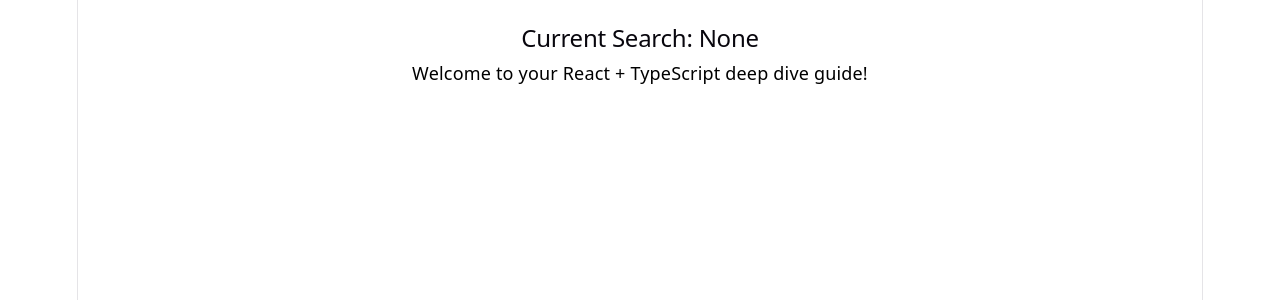
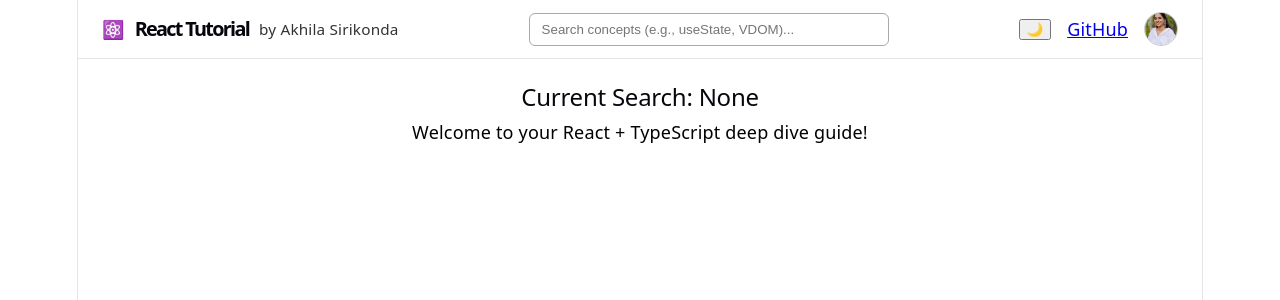
Before and after one commit to AkhilaSirikonda/react-deep-dive, a React (Vite) app: page / in a window 1280 px wide. Shown: the top 300 px of the page. Built offline with nearby package versions, Linux system fonts and the light colour scheme.

Commit message:
Adding items in header flex

```diff
--- a/src/App.tsx
+++ b/src/App.tsx
@@ -4,11 +4,12 @@ import Header from './components/Header';
 export default function App() {
   const [isDarkMode, setIsDarkMode] = useState(false);
   const [searchQuery, setSearchQuery] = useState('');
+  const authorName = "Akhila Sirikonda";
 
   return (
     <div style={{ backgroundColor: isDarkMode ? '#121212' : '#fff', minHeight: '100vh' }}>
       <Header
-        authorName="Akhila Sirikonda"
+        authorName={authorName}
         repoUrl="https://github.com/AkhilaSirikonda/react-deep-dive"
         isDarkMode={isDarkMode}
         onToggleTheme={() => setIsDarkMode(!isDarkMode)}
--- a/src/components/Header.tsx
+++ b/src/components/Header.tsx
@@ -1,9 +1,11 @@
+import "../styles/Header.css";
+
 interface HeaderProps {
-    authorName: string;
-    repoUrl: string;
-    isDarkMode: boolean;
-    onToggleTheme: () => void;
-    onSearch: (query: string) => void;
+  authorName: string;
+  repoUrl: string;
+  isDarkMode: boolean;
+  onToggleTheme: () => void;
+  onSearch: (query: string) => void;
 }
 
 export default function Header({
@@ -15,7 +17,48 @@ export default function Header({
 }: HeaderProps) {
   return (
     <header className={`header ${isDarkMode ? 'header-dark' : 'header-light'}`}>
-      {/* Header content */}
+      {/* 1. Brand / Logo Section */}
+      <div className="brand">
+        <span className="logo-icon">⚛️</span>
+        <h1 className="title">React Tutorial</h1>
+        <span className="author-badge">by {authorName}</span>
+      </div>
+
+      {/* 2. Search Section */}
+      <div className="search-container">
+        <input
+          type="text"
+          placeholder="Search concepts (e.g., useState, VDOM)..."
+          onChange={(e) => onSearch(e.target.value)}
+          className="search-input"
+        />
+      </div>
+
+      {/* 3. Controls / Navigation Section */}
+      <nav className="nav">
+        <button
+          onClick={onToggleTheme}
+          className="theme-button"
+          aria-label="Toggle dark mode"
+          type="button"
+        >
+          {isDarkMode ? '☀️' : '🌙'}
+        </button>
+
+        <a
+          href={repoUrl}
+          target="_blank"
+          rel="noopener noreferrer"
+          className="nav-link"
+        >
+          GitHub
+        </a>
+        <img
+            src="/profile.jpg"
+            alt={authorName}
+            className="profile-avatar"
+          />
+      </nav>
     </header>
   );
 }
--- a/src/styles/Header.css
+++ b/src/styles/Header.css
@@ -1,44 +1,38 @@
+/* Parent Flex Container */
 .header {
   display: flex;
-  align-items: center;
-  justify-content: space-between;
+  align-items: center;            /* Vertically centers all 3 main items */
+  justify-content: space-between; /* Spreads items left, middle, right */
   padding: 12px 24px;
+  gap: 16px;                      /* Ensures items don't collide */
   border-bottom: 1px solid #ccc;
   transition: background-color 0.2s ease, color 0.2s ease;
 }
 
-.header-light {
-  background-color: #ffffff;
-  color: #000000;
-}
-
-.header-dark {
-  background-color: #1a1a1a;
-  color: #ffffff;
-}
-
+/* 1. Brand Section Flex Alignment */
 .brand {
   display: flex;
-  align-items: center;
-  gap: 12px;
-}
-
-.avatar {
-  width: 40px;
-  height: 40px;
-  border-radius: 50%;
-  object-fit: cover;
+  align-items: center;            /* Vertically centers logo, title, and badge */
+  gap: 10px;                     /* Horizontal space between brand elements */
+  white-space: nowrap;            /* Prevents brand text from wrapping */
 }
 
 .title {
   margin: 0;
   font-size: 1.1rem;
+  font-weight: 600;
 }
 
+.author-badge {
+  font-size: 0.85rem;
+  opacity: 0.8;
+}
+
+/* 2. Search Bar Flex Sizing */
 .search-container {
-  flex: 1;
-  max-width: 300px;
-  margin: 0 20px;
+  flex: 1;                        /* Grows to take up available middle space */
+  max-width: 360px;               /* Keeps search bar from getting too wide */
+  margin: 0 16px;
 }
 
 .search-input {
@@ -46,28 +40,59 @@
   padding: 8px 12px;
   border-radius: 6px;
   border: 1px solid #aaa;
+  box-sizing: border-box;
 }
 
+/* 3. Nav Actions Flex Alignment */
 .nav {
   display: flex;
-  align-items: center;
-  gap: 16px;
+  align-items: center;            /* Vertically centers theme button and link */
+  gap: 16px;                     /* Horizontal space between controls */
+  white-space: nowrap;
 }
 
-.nav-link {
+/* Light / Dark Mode Colors */
+.header-light {
+  background-color: #ffffff;
+  color: #000000;
+  border-bottom-color: #e5e5e5;
+}
+
+.header-dark {
+  background-color: #1a1a1a;
+  color: #ffffff;
+  border-bottom-color: #333333;
+}
+
+.header-dark .search-input {
+  background-color: #2a2a2a;
+  color: #ffffff;
+  border-color: #444444;
+}
+
+.github-profile-link {
+  display: flex;
+  align-items: center;
+  gap: 8px;
   color: inherit;
   text-decoration: none;
+  font-size: 0.95rem;
+  font-weight: 500;
+  white-space: nowrap; /* Prevents text from breaking onto next line */
 }
 
-.theme-button {
-  padding: 6px 12px;
-  border-radius: 4px;
-  cursor: pointer;
-  border: none;
-  background-color: #eee;
-  color: inherit;
+/* Restricts the photo size */
+.profile-avatar {
+  width: 32px;              /* Standard avatar width */
+  height: 32px;             /* Standard avatar height */
+  max-width: 32px;          /* Guarantees image cannot exceed width */
+  max-height: 32px;         /* Guarantees image cannot exceed height */
+  border-radius: 50%;       /* Crops image into a perfect circle */
+  object-fit: cover;        /* Clips edges cleanly without stretching */
+  border: 1.5px solid #ccc;
+  flex-shrink: 0;           /* Prevents flex container from squishing image */
 }
 
-.header-dark .theme-button {
-  background-color: #333;
+.header-dark .profile-avatar {
+  border-color: #555555;
 }
```
Also changed, not shown: src/assets/profilePic.jpg (added).
